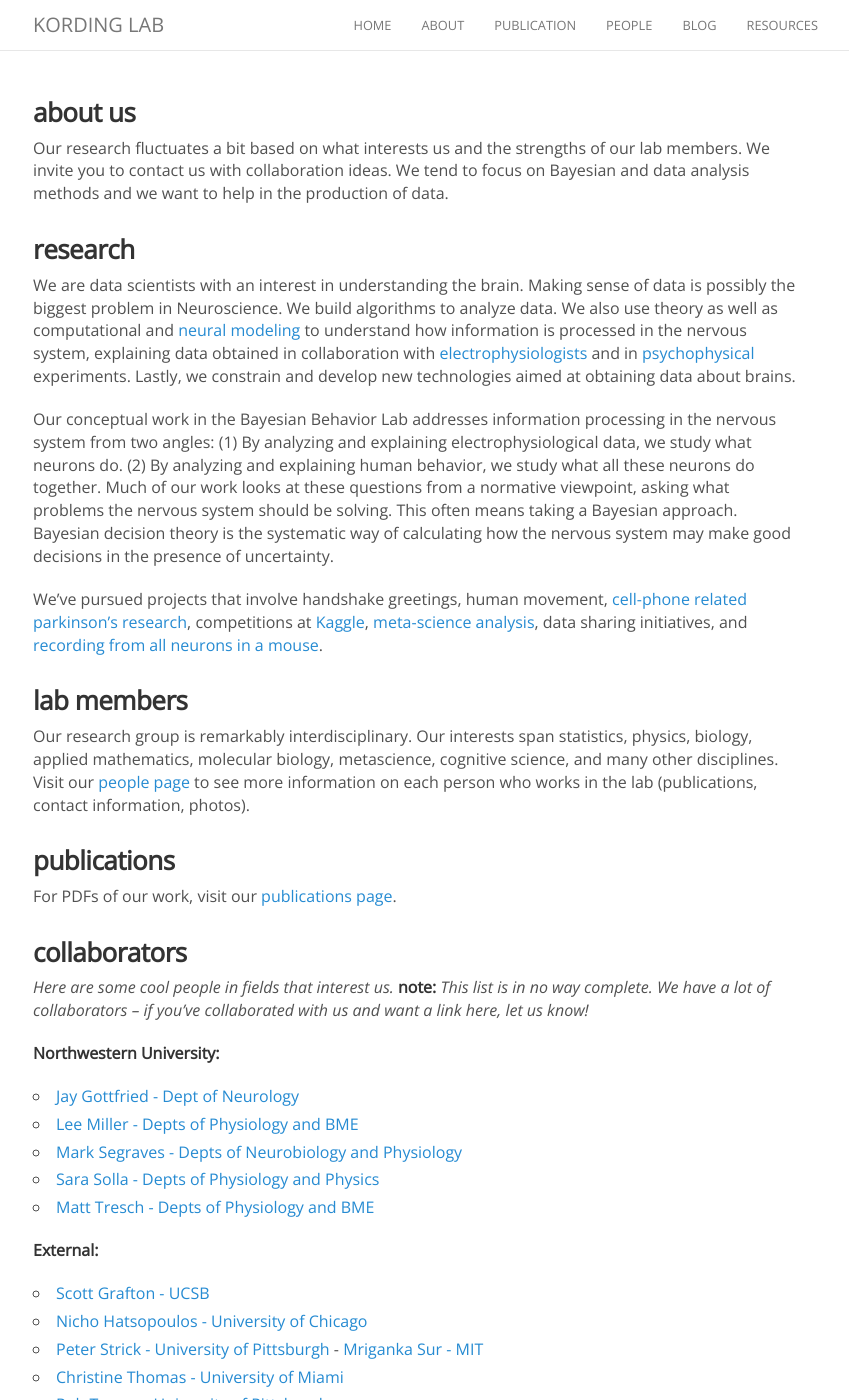
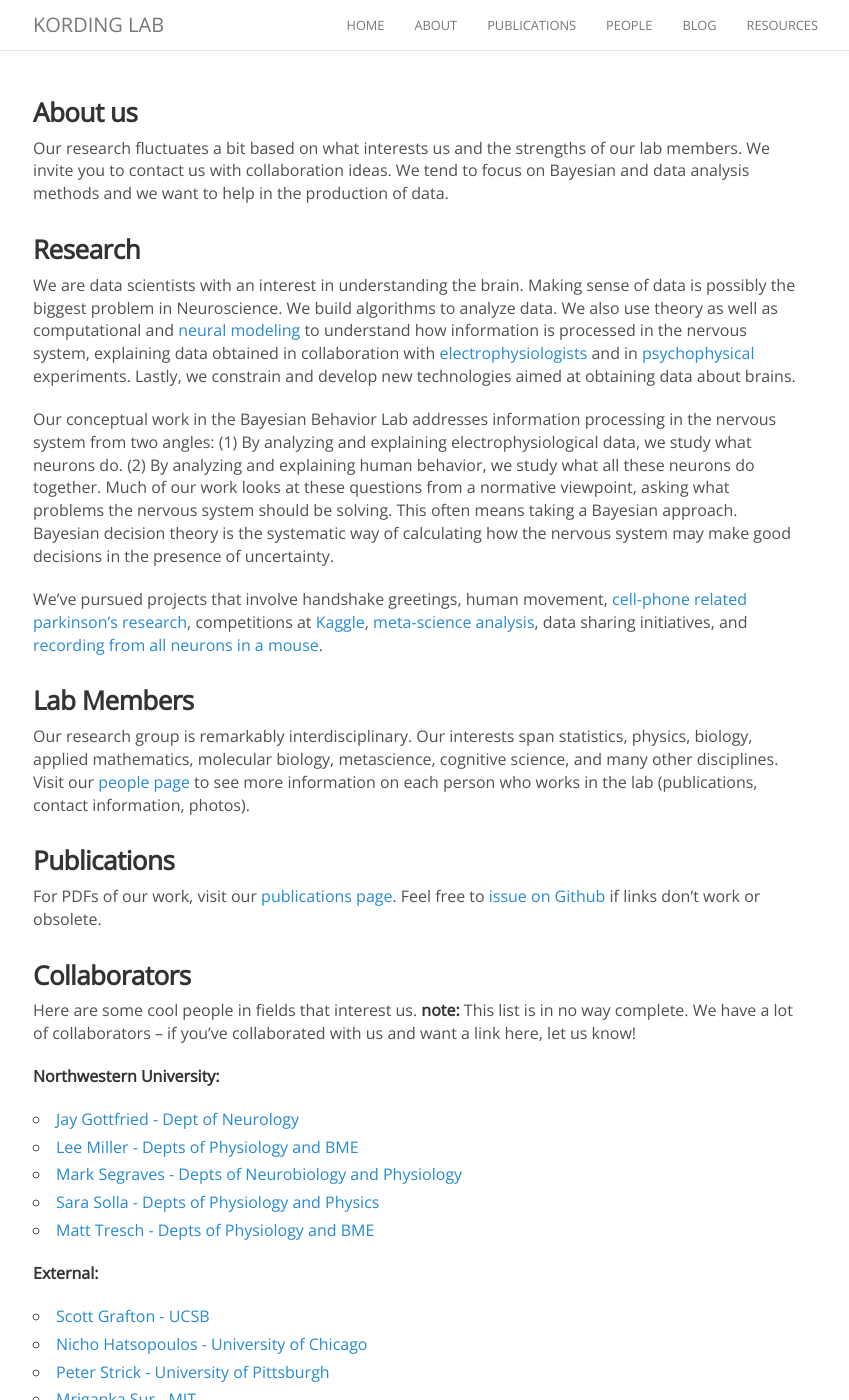
Before and after one commit to KordingLab/KordingLab.github.io, a Jekyll site: the page built from about.md, in a window 1280 px wide and 1400 px high. Shown: the whole window, without its empty margins (222-1071 px from the left). Built offline with Jekyll 4.4.1, drawn with Linux system fonts in a browser that asks for light colours; nearby versions of some CDN libraries; comment, search, counter and statistics services are not loaded.

Commit message:
Update Readme and about page

```diff
--- a/_config.yml
+++ b/_config.yml
@@ -18,7 +18,7 @@ permalink:          /:year/:month/:day/:title.html
 markdown:           kramdown
 
 # Highlighter
-highlighter: rouge
+highlighter:        rouge
 
 # Navigation
 nav:
@@ -26,7 +26,7 @@ nav:
     href:           "/"
   - name:           "about"
     href:           "/about"
-  - name:           "publication"
+  - name:           "publications"
     href:           "/publication"
   - name:           "people"
     href:           "/people"
--- a/about.md
+++ b/about.md
@@ -3,12 +3,12 @@ title: About
 permalink: /about/
 ---
 
-### about us
+### About us
 
 Our research fluctuates a bit based on what interests us and the strengths of our lab members. We invite you to contact us with collaboration ideas. We tend to focus on Bayesian and data analysis methods and we want to help in the production of data.
 
 
-### research
+### Research
 
 We are data scientists with an interest in understanding the brain. Making sense of data is possibly the biggest problem in Neuroscience. We build algorithms to analyze data. We also use theory as well as computational and [neural modeling](https://en.wikipedia.org/wiki/Computational_neuroscience) to understand how information is processed in the nervous system, explaining data obtained in collaboration with [electrophysiologists](https://en.wikipedia.org/wiki/Electrophysiology) and in [psychophysical](https://en.wikipedia.org/wiki/Psychophysics) experiments. Lastly, we constrain and develop new technologies aimed at obtaining data about brains.
 
@@ -18,19 +18,19 @@ Our conceptual work in the Bayesian Behavior Lab addresses information processin
 We've pursued projects that involve handshake greetings, human movement, [cell-phone related parkinson's research](http://journal.frontiersin.org/article/10.3389/fneur.2012.00158/abstract), competitions at [Kaggle](https://www.kaggle.com/), [meta-science analysis](http://www.nature.com/nature/journal/v489/n7415/full/489201a.html), data sharing initiatives, and [recording from all neurons in a mouse](http://journals.plos.org/ploscompbiol/article?id=10.1371/journal.pcbi.1002291).
 
 
-### lab members
+### Lab Members
 
 Our research group is remarkably interdisciplinary. Our interests span statistics, physics, biology, applied mathematics, molecular biology, metascience, cognitive science, and many other disciplines. Visit our [people page](http://klab.smpp.northwestern.edu/wiki/index.php5/People) to see more information on each person who works in the lab (publications, contact information, photos).
 
 
-### publications
+### Publications
 
-For PDFs of our work, visit our [publications page](http://klab.smpp.northwestern.edu/wiki/index.php5/Publications).
+For PDFs of our work, visit our [publications page](http://kordinglab.com/publication/). Feel free to [issue on Github](https://github.com/KordingLab/KordingLab.github.io/issues) if links don't work or obsolete.
 
 
-### collaborators
+### Collaborators
 
-*Here are some cool people in fields that interest us.* **note:** *This list is in no way complete. We have a lot of collaborators -- if you've collaborated with us and want a link here, let us know!*
+Here are some cool people in fields that interest us. **note:** This list is in no way complete. We have a lot of collaborators -- if you've collaborated with us and want a link here, let us know!
 
 
 **Northwestern University:**
@@ -46,7 +46,8 @@ For PDFs of our work, visit our [publications page](http://klab.smpp.northwester
 
 - [Scott Grafton - UCSB](https://www.psych.ucsb.edu/people/faculty/grafton)
 - [Nicho Hatsopoulos - University of Chicago](http://pondside.uchicago.edu/oba/faculty/Hatsopoulos/lab/)
-- [Peter Strick - University of Pittsburgh](http://www.cnbc.cmu.edu/faculty/strick-peter-l/view-details) - [Mriganka Sur - MIT](http://surlab.mit.edu/)
+- [Peter Strick - University of Pittsburgh](http://www.cnbc.cmu.edu/faculty/strick-peter-l/view-details)
+- [Mriganka Sur - MIT](http://surlab.mit.edu/)
 - [Christine Thomas - University of Miami](http://www.miamiproject.med.miami.edu/page.aspx?pid=325)
 - [Rob Turner - University of Pittsburgh](http://www.neurobio.pitt.edu/faculty/turner.htm)
 
```
Also changed, not shown: README.md.
